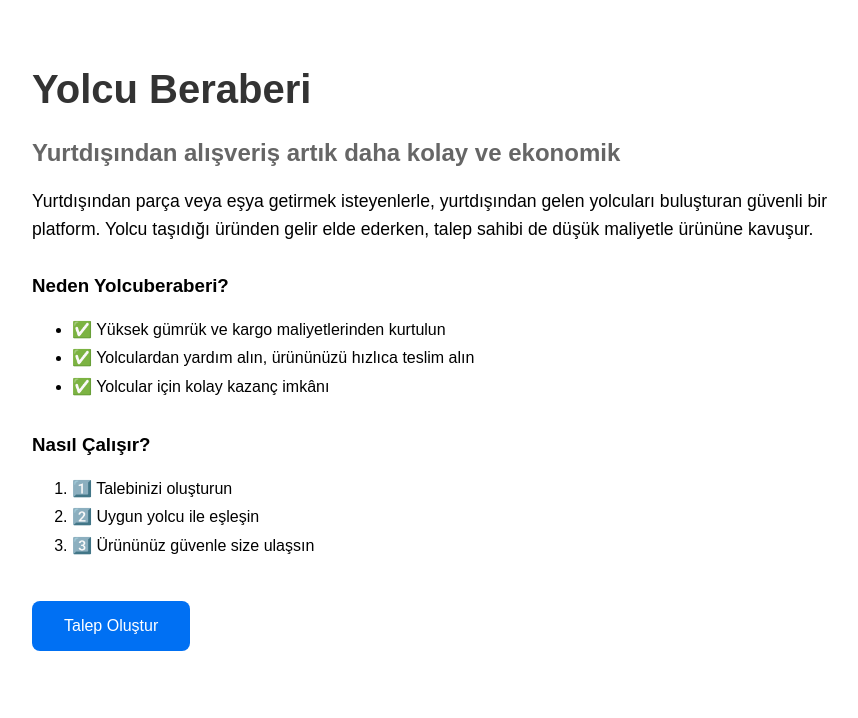
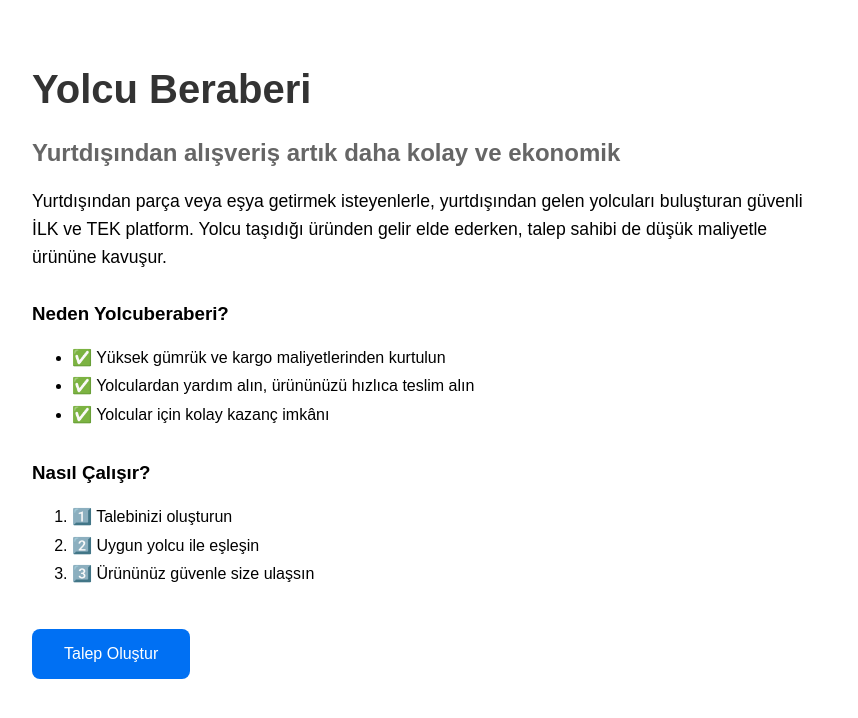
Before and after one commit to mssalci/yolcuberaberi, a Next.js app: page / in a window 1280 px wide. Shown: the top 718 px of the page, without its empty margins (208-1066 px from the left). Built offline with nearby package versions, Linux system fonts and the light colour scheme.

Commit message:
talep linki eklendi

```diff
--- a/pages/index.js
+++ b/pages/index.js
@@ -1,10 +1,13 @@
+import Link from "next/link";
+
 export default function Home() {
   return (
     <div style={{ fontFamily: 'sans-serif', padding: '2rem', maxWidth: '800px', margin: '0 auto' }}>
       <h1 style={{ fontSize: '2.5rem', color: '#333' }}>Yolcu Beraberi</h1>
       <h2 style={{ fontSize: '1.5rem', color: '#666' }}>Yurtdışından alışveriş artık daha kolay ve ekonomik</h2>
       <p style={{ marginTop: '1rem', fontSize: '1.1rem', lineHeight: '1.6' }}>
-        Yurtdışından parça veya eşya getirmek isteyenlerle, yurtdışından gelen yolcuları buluşturan güvenli bir platform.
+        Yurtdışından parça veya eşya getirmek isteyenlerle, yurtdışından gelen yolcuları buluşturan güvenli İLK ve TEK platform.
+
         Yolcu taşıdığı üründen gelir elde ederken, talep sahibi de düşük maliyetle ürününe kavuşur.
       </p>
 
@@ -27,6 +30,7 @@ export default function Home() {
       </div>
 
       <div style={{ marginTop: '2.5rem' }}>
+<Link href="/talep">
         <button style={{
           padding: '1rem 2rem',
           backgroundColor: '#0070f3',
@@ -38,6 +42,7 @@ export default function Home() {
         }}>
           Talep Oluştur
         </button>
+	</Link>
       </div>
     </div>
   );
```
